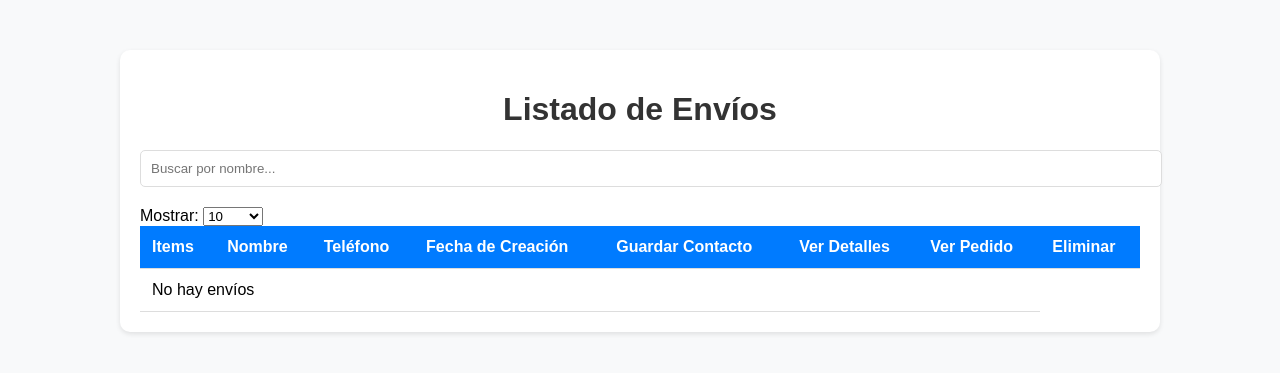
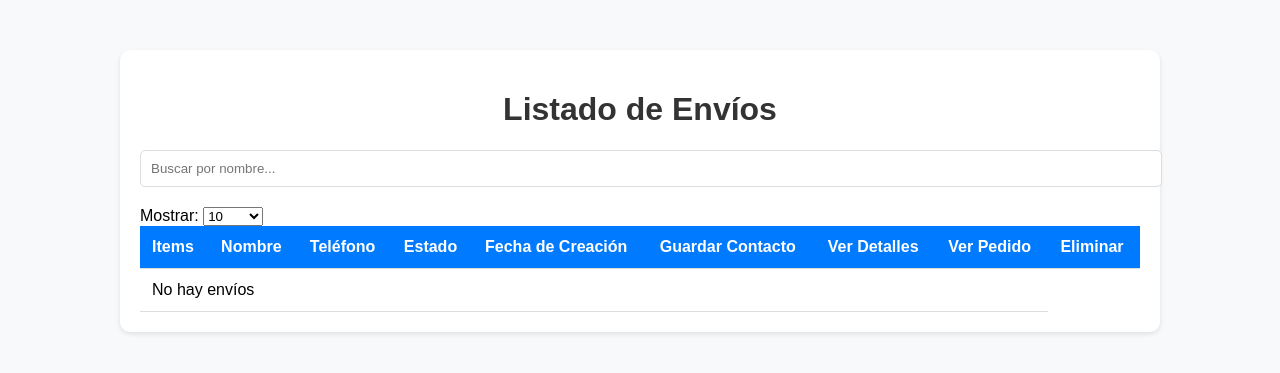
Before and after one commit to corporacionprintec/printec_envios, a PHP site: page /php/listado_envios.php in a window 1280 px wide. Shown: the top 373 px of the page. Run offline with PHP 8.4, Linux system fonts and the light colour scheme; data that the repository does not hold is empty.

Commit message:
proyeccion82

```diff
--- a/php/listado_envios.php
+++ b/php/listado_envios.php
@@ -199,6 +199,7 @@ if (isset($_GET['guardar_contacto'])) {
                     <th>Items</th>
                     <th>Nombre</th>
                     <th>Teléfono</th>
+                    <th>Estado</th>
                     <th>Fecha de Creación</th>
                     <th>Guardar Contacto</th>
                     <th>Ver Detalles</th>
@@ -229,6 +230,7 @@ if (isset($_GET['guardar_contacto'])) {
                         echo "<td>" . $item . "</td>";
                         echo "<td>" . $nombre . "</td>";
                         echo "<td>" . $telefono . "</td>";
+                        echo '<td class="' . $estadoClass . '">' . $estado . '</td>'; // Aplicar clase al estado
                         echo "<td>" . $fecha_creacion . "</td>";
 
                         // Botón para guardar contacto
@@ -245,7 +247,7 @@ if (isset($_GET['guardar_contacto'])) {
                         echo "</tr>";
                     }
                 } else {
-                    echo "<tr><td colspan='7'>No hay envíos</td></tr>";
+                    echo "<tr><td colspan='8'>No hay envíos</td></tr>";
                 }
 
                 // Cerrar la conexión a la base de datos
```
